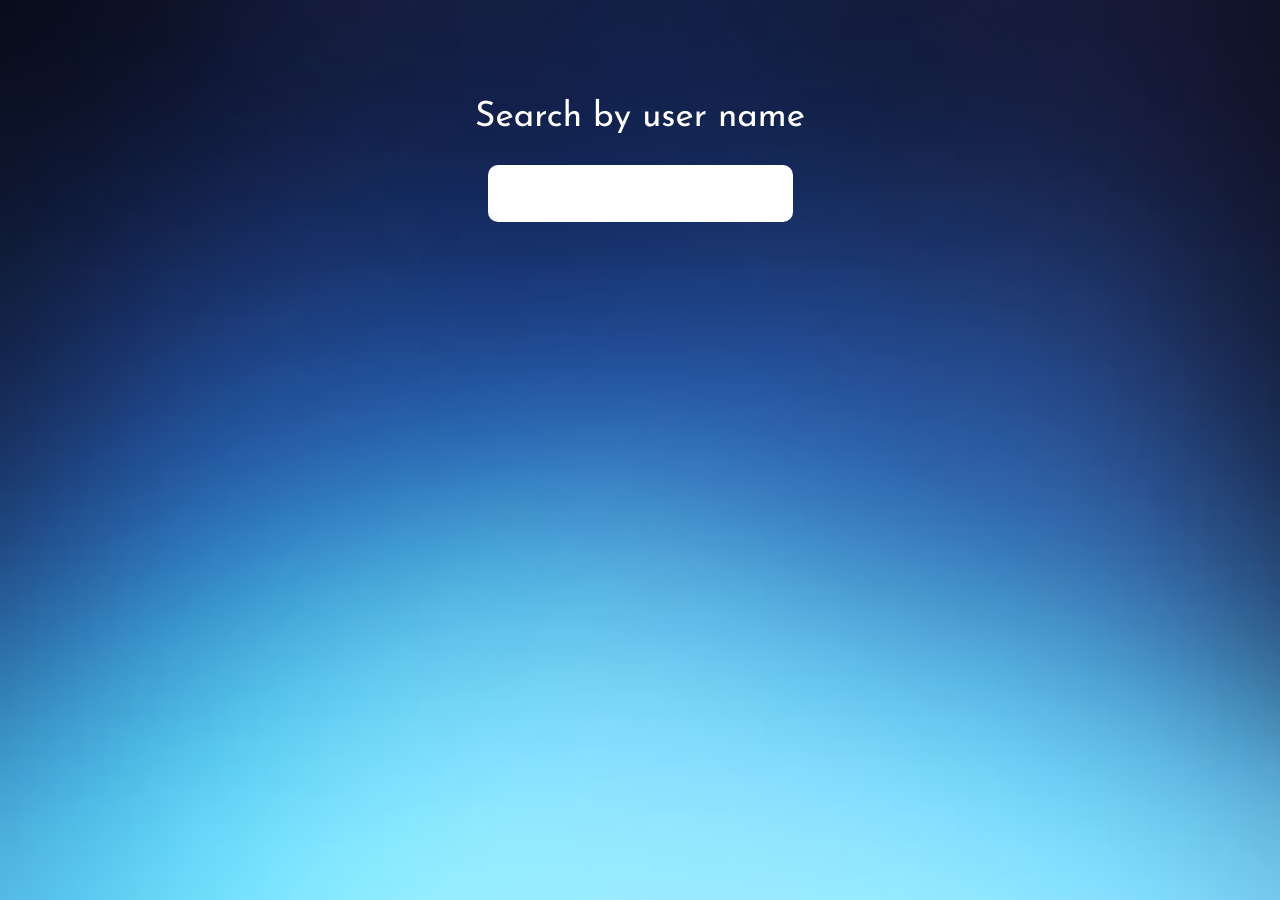
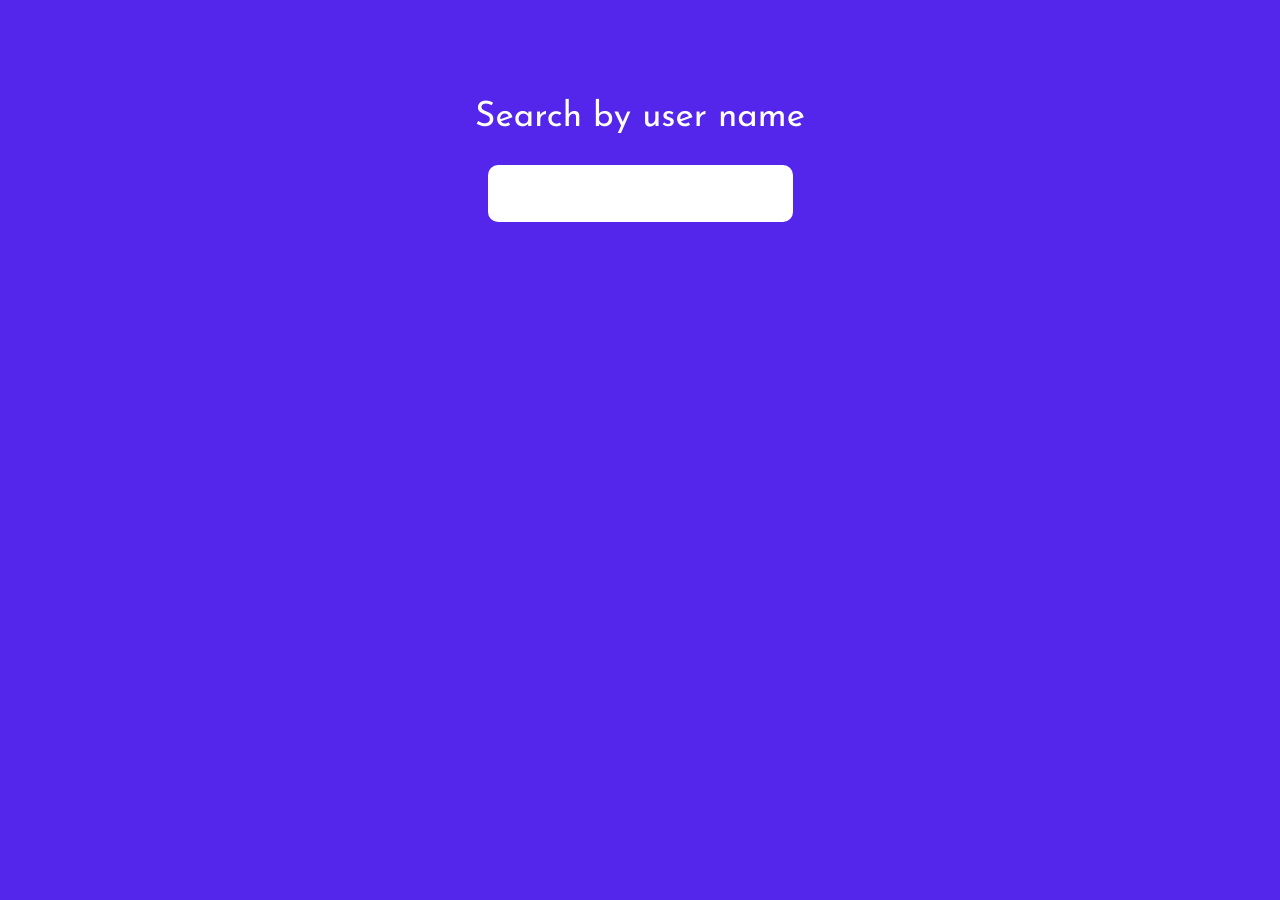
Before and after one commit to pav1984/19.9, a website: page index.html in a window 1280 px wide. Drawn offline with nearby package versions, Linux system fonts and the light colour scheme.

Commit message:
Add Background

```diff
--- a/style.css
+++ b/style.css
@@ -1,9 +1,6 @@
 @import url('https://fonts.googleapis.com/css?family=Josefin+Sans');
 body {
-    background-image: url('/blue.jpg');
-    background-position: center;
-    background-repeat: no-repeat;
-    background-size: cover;
+    background-color: #5425EB;
     min-height: 100vh;
     height: auto;
     overflow-y: auto;
```
